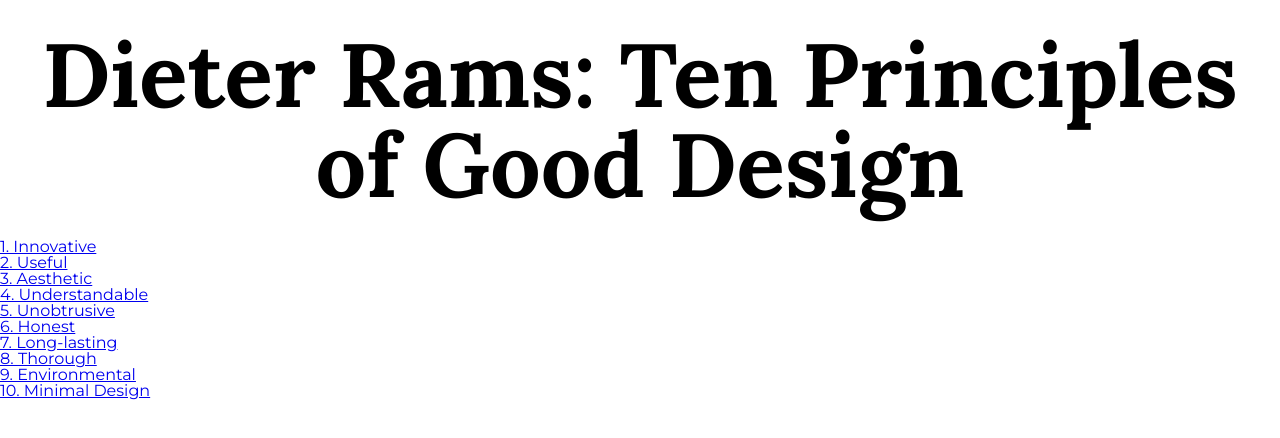
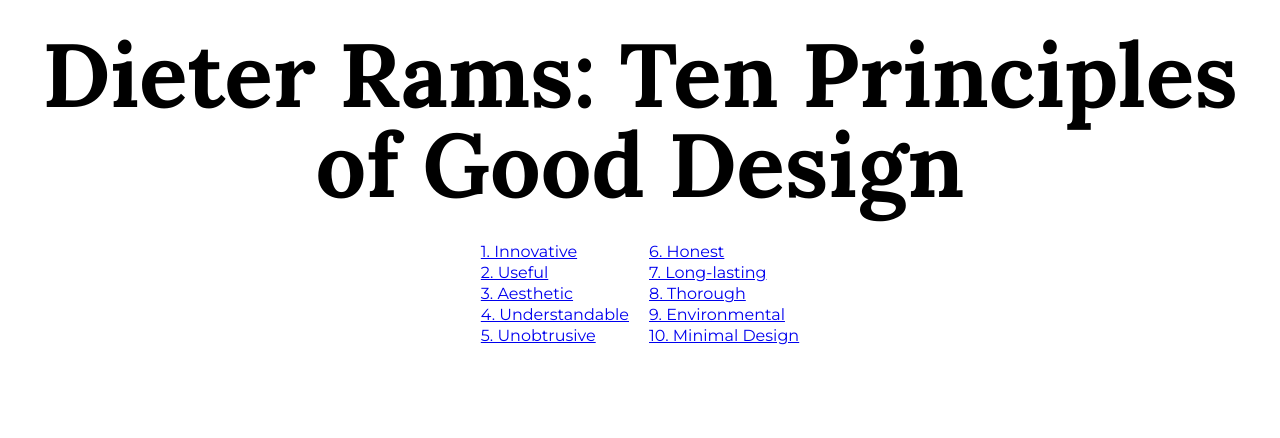
Before and after one commit to venegu/dieter-rams, a plain HTML site: page index.html in a window 1280 px wide. Drawn offline with Linux system fonts and the light colour scheme.

Commit message:
Adding navigation flexbox

```diff
--- a/css/style.css
+++ b/css/style.css
@@ -33,3 +33,14 @@ h3 {
 p {
     line-height: 1.3;
 }
+
+/**** NAVIGATION ****/
+nav {
+    display: flex;
+    justify-content: center;
+    margin: 30px 0;
+}
+
+li {
+    margin: 5px 10px;
+}
```
